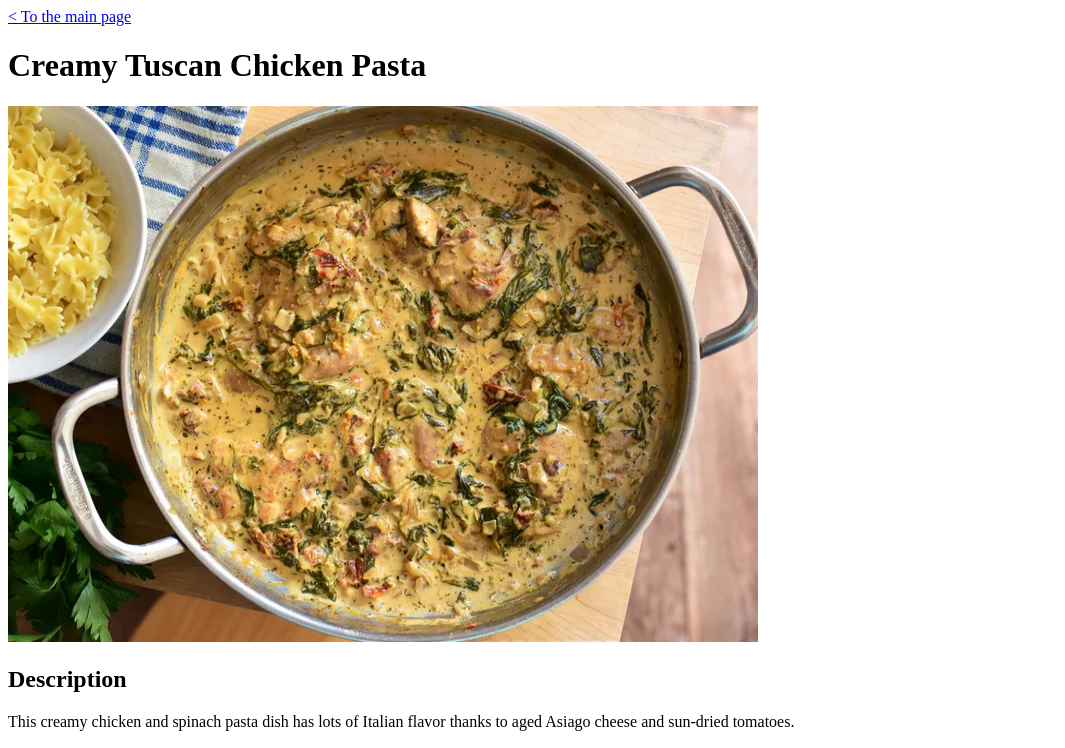
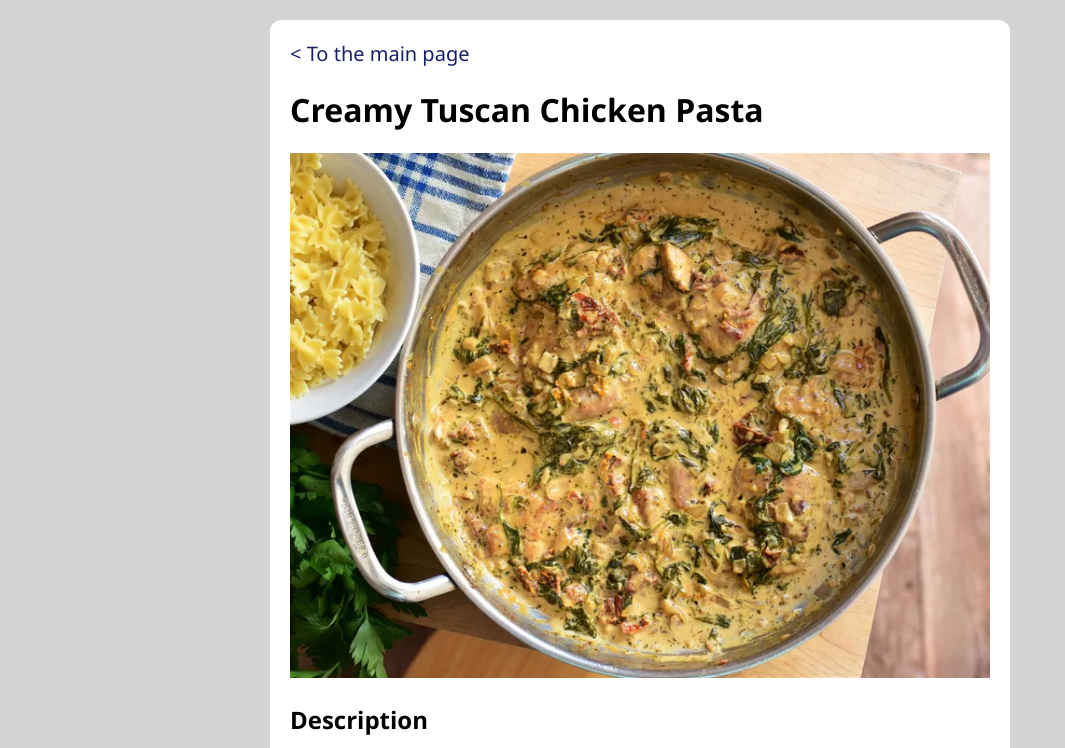
Before and after one commit to AMelnikk/odin-recipes, a plain HTML site: page recipies/tuscan_pasta.html in a window 1280 px wide. Shown: the top 748 px of the page, without its empty margins (0-1065 px from the left). Drawn offline with Linux system fonts and the light colour scheme.

Commit message:
Add styles.css and apply it to all pages

```diff
--- a/recipies/tuscan_pasta.html
+++ b/recipies/tuscan_pasta.html
@@ -3,16 +3,18 @@
   <head>
     <meta charset="UTF-8" />
     <meta name="viewport" content="width=device-width, initial-scale=1.0" />
+    <link rel="stylesheet" href="../styles.css" />
     <title>Odin recipies</title>
   </head>
   <body>
+    <div class="card">
       <a href="../index.html">&lt; To the main page</a>
       <h1>Creamy Tuscan Chicken Pasta</h1>
       <img
         src="../images/tuscan_pasta.webp"
         alt="Creamy Tuscan Chicken Pasta"
-      width="750"
-      height="536"
+        width="700"
+        height="auto"
       />
       <br />
       <h2>Description</h2>
@@ -42,32 +44,34 @@
       <ol>
         <li>Heat olive oil in a large skillet over medium-low heat.</li>
         <li>
-        Season both sides of chicken thighs with salt and pepper. Place seasoned
-        chicken into hot skillet; cook until golden and thighs are no longer
-        pink in the center, and the juices run clear, 8 to 10 minutes per side.
-        An instant-read thermometer inserted near the center should read 165
-        degrees F (74 degrees C). Remove chicken thighs from pan; set aside.
+          Season both sides of chicken thighs with salt and pepper. Place
+          seasoned chicken into hot skillet; cook until golden and thighs are no
+          longer pink in the center, and the juices run clear, 8 to 10 minutes
+          per side. An instant-read thermometer inserted near the center should
+          read 165 degrees F (74 degrees C). Remove chicken thighs from pan; set
+          aside.
         </li>
         <li>
-        Reduce heat to low; add onion and garlic to skillet. Cook and stir until
-        softened, about 5 minutes. Pour in white wine and use a wooden spoon to
-        scrape up any browned bits from the bottom of the pan. Cook until wine
-        is almost evaporated, 3 to 5 minutes.
+          Reduce heat to low; add onion and garlic to skillet. Cook and stir
+          until softened, about 5 minutes. Pour in white wine and use a wooden
+          spoon to scrape up any browned bits from the bottom of the pan. Cook
+          until wine is almost evaporated, 3 to 5 minutes.
         </li>
         <li>
           Add in sundried tomatoes and cook for 1 minute. Stir in chicken broth
           and Italian seasoning. Bring to a simmer, and cook until mixture has
-        slightly reduced, about 5 minutes. Add spinach to skillet and cook until
-        wilted, 1 to 2 minutes.
+          slightly reduced, about 5 minutes. Add spinach to skillet and cook
+          until wilted, 1 to 2 minutes.
         </li>
         <li>
-        Reduce heat to low; stir in Asiago and heavy cream until well combined.
-        Stir in lemon juice. Season to taste with salt and ground black pepper.
+          Reduce heat to low; stir in Asiago and heavy cream until well
+          combined. Stir in lemon juice. Season to taste with salt and ground
+          black pepper.
         </li>
         <li>
-        Return chicken thighs to skillet; heat until warm, 5 to 7 minutes. Turn
-        off heat; allow pan to sit off heat while cooking the pasta. Sauce will
-        thicken as it cools.
+          Return chicken thighs to skillet; heat until warm, 5 to 7 minutes.
+          Turn off heat; allow pan to sit off heat while cooking the pasta.
+          Sauce will thicken as it cools.
         </li>
         <li>
           Meanwhile, fill a large pot with lightly salted water and bring to a
@@ -80,5 +84,6 @@
           sauce to serve.
         </li>
       </ol>
+    </div>
   </body>
 </html>
--- /dev/null
+++ b/styles.css
@@ -0,0 +1,19 @@
+body {
+  background-color: lightgrey;
+  font-family: "Segoe UI", Tahoma, Geneva, Verdana, sans-serif;
+  box-sizing: border-box;
+}
+
+.card {
+  width: 700px;
+  padding: 20px;
+  margin: 20px auto;
+  background-color: white;
+  border-radius: 1cap;
+}
+
+a {
+  text-decoration: none;
+  color: rgb(24, 33, 104);
+  font-size: 20px;
+}
```
Also changed, not shown: index.html (+3 -0 lines), recipies/caesar_pasta.html (+18 -15 lines), recipies/peach_bellini.html (+8 -5 lines). Lines whose indentation alone changed are shown as unchanged.
